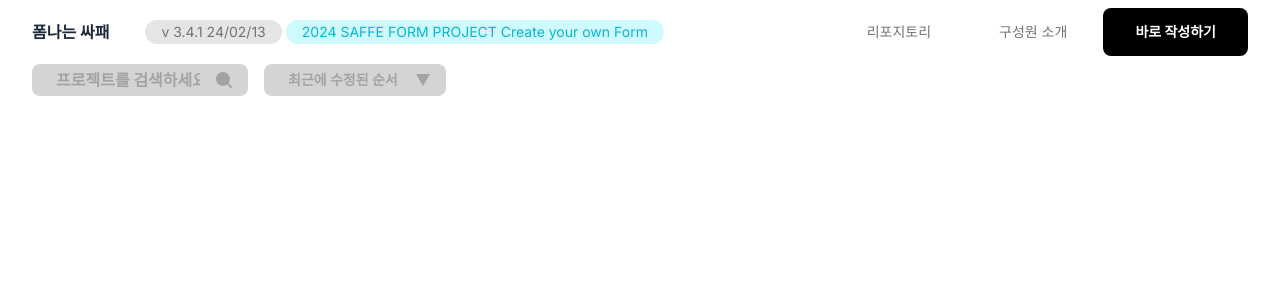
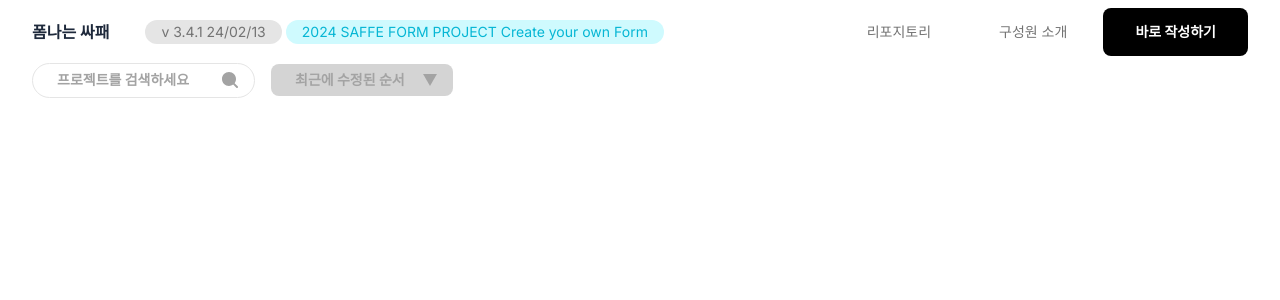
Before and after one commit to SSA-FE/formssafe-fe, a React (Vite) app: page /main in a window 1280 px wide. Shown: the top 300 px of the page. Built offline with nearby package versions, Linux system fonts and the light colour scheme.

Commit message:
feat: SearchBar 컴포넌트화

```diff
--- a/src/components/Workspace/SearchBar.tsx
+++ b/src/components/Workspace/SearchBar.tsx
@@ -1,12 +1,20 @@
 import searchIcon from '@/assets/icons/search-icon.svg';
 
-const SearchBar = () => {
+interface SearchBarProps {
+  placeholder: string;
+  bgColor: string;
+  width: string;
+}
+
+const SearchBar = ({ placeholder, bgColor, width }: SearchBarProps) => {
   return (
-    <div className="flex items-center justify-between h-full pl-6 pr-4 rounded-lg gap-md bg-neutral-300">
+    <div
+      className={`box-content flex items-center justify-between py-2 pr-4 pl-6 border border-neutral-200 rounded-[1.125rem] gap-lg ${bgColor} h-min`}
+    >
       <input
         type="text"
-        className="font-bold bg-transparent outline-none h-[17px] text-neutral-400  placeholder-neutral-400 caret-neutral-400 text-content w-36"
-        placeholder="프로젝트를 검색하세요"
+        className={`font-bold bg-transparent outline-none h-[17px] text-neutral-400 placeholder-neutral-400 caret-neutral-400 text-sm ${width}`}
+        placeholder={placeholder}
       />
       <button>
         <img src={searchIcon} alt="검색 아이콘" />
--- a/src/components/Workspace/Toolbar.tsx
+++ b/src/components/Workspace/Toolbar.tsx
@@ -4,7 +4,11 @@ import SortDropdown from '@/components/Workspace/SortDropdown';
 const Toolbar = () => {
   return (
     <div className="flex items-center w-full px-8 gap-md h-toolbar min-h-toolbar whitespace-nowrap">
-      <SearchBar />
+      <SearchBar
+        placeholder="프로젝트를 검색하세요"
+        bgColor="bg-white"
+        width="w-[133px]"
+      />
       <SortDropdown />
     </div>
   );
```
